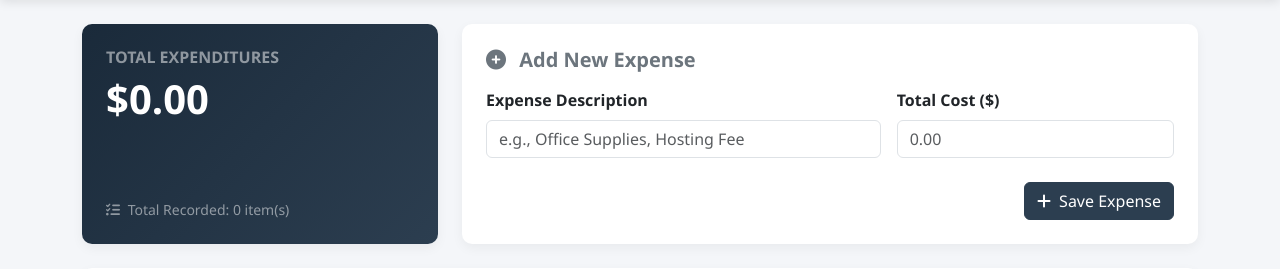
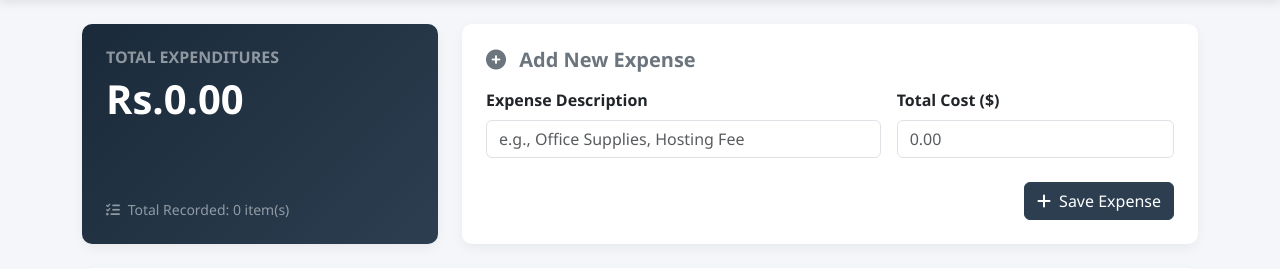
Before and after one commit to jawad50633-tech/rbms, a PHP site: page /expenses.php in a window 1280 px wide. Shown: the part 66-335 px from the top of the page. Run offline with PHP 8.4, Linux system fonts and the light colour scheme; data that the repository does not hold is empty.

Commit message:
Update expenses.php

```diff
--- a/expenses.php
+++ b/expenses.php
@@ -271,7 +271,7 @@ foreach ($expenses as $e) {
                 <div class="card card-custom summary-card p-4 h-100 d-flex flex-column justify-content-between">
                     <div>
                         <h6 class="text-white-50 text-uppercase fw-bold">Total Expenditures</h6>
-                        <h2 class="display-6 fw-bold mb-0 mt-2">$<?= number_format($grand_total, 2) ?></h2>
+                        <h2 class="display-6 fw-bold mb-0 mt-2">Rs.<?= number_format($grand_total, 2) ?></h2>
                     </div>
                     <div class="mt-3 text-white-50 small">
                         <i class="fa-solid fa-list-check me-1"></i> Total Recorded: <?= count($expenses) ?> item(s)
```
